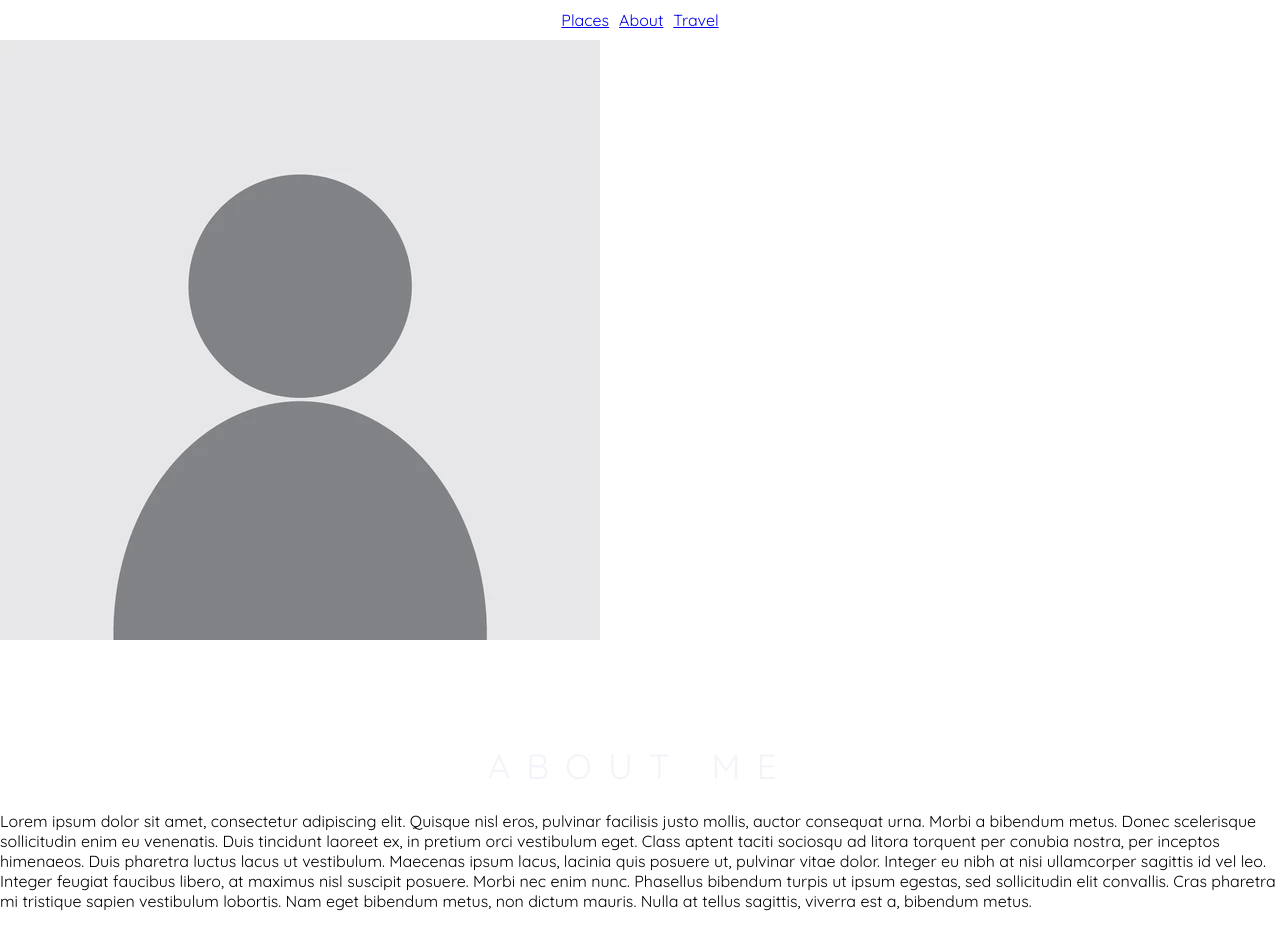
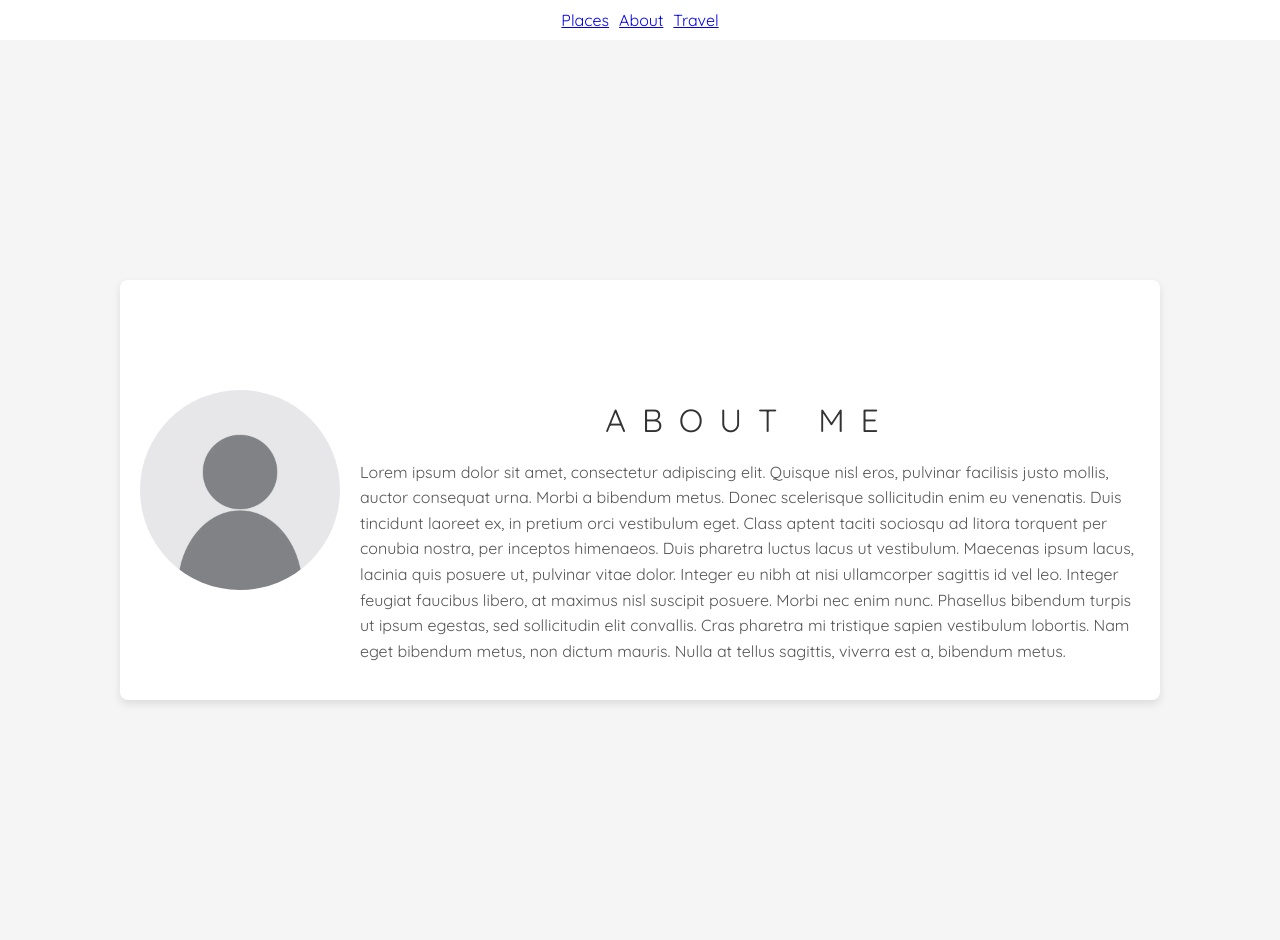
Before and after one commit to keveniskander/photography_portfolio, a React (Create React App) app: page /about in a window 1280 px wide. Before the commit the page ends 911 px from the top, so only its background shows below. Built offline with nearby package versions, Linux system fonts and the light colour scheme.

Commit message:
separate about me css

```diff
--- a/src/About.js
+++ b/src/About.js
@@ -1,9 +1,10 @@
 import React from "react";
+import './about.css'; // Import the CSS file for the About page
 import myPicture from '../src/images/myPicture.jpg'; // Replace with the actual path to your picture
 
 function About(props) {
   return (
-    <div className="about-section">
+    <section className="about-section">
       <div className="about-container">
         <img src={myPicture} alt="My Picture" className="about-picture" />
         <div className="about-text">
@@ -25,7 +26,7 @@ function About(props) {
           </p>
         </div>
       </div>
-    </div>
+    </section>
   );
 }
 
--- /dev/null
+++ b/src/about.css
@@ -0,0 +1,47 @@
+/* About Page Styles */
+.about-section {
+    display: flex;
+    justify-content: center;
+    align-items: center;
+    padding: 50px;
+    background-color: #f5f5f5;
+    min-height: 100vh; /* Ensure it takes full viewport height */
+  }
+
+  .about-container {
+    display: flex;
+    flex-direction: row;
+    align-items: center;
+    max-width: 1000px;
+    width: 100%;
+    background-color: #fff;
+    box-shadow: 0 4px 8px rgba(0, 0, 0, 0.1);
+    padding: 20px;
+    border-radius: 8px;
+  }
+
+  .about-picture {
+    width: 200px;
+    height: 200px;
+    border-radius: 50%;
+    margin-right: 20px;
+    object-fit: cover;
+  }
+
+  .about-text {
+    flex: 1;
+  }
+
+  .about-text h1 {
+    font-family: 'Quicksand', sans-serif;
+    font-size: 2rem;
+    margin-bottom: 20px;
+    color: #333;
+  }
+
+  .about-text p {
+    font-family: 'Quicksand', sans-serif;
+    font-size: 1rem;
+    line-height: 1.6;
+    color: #555;
+  }
```
